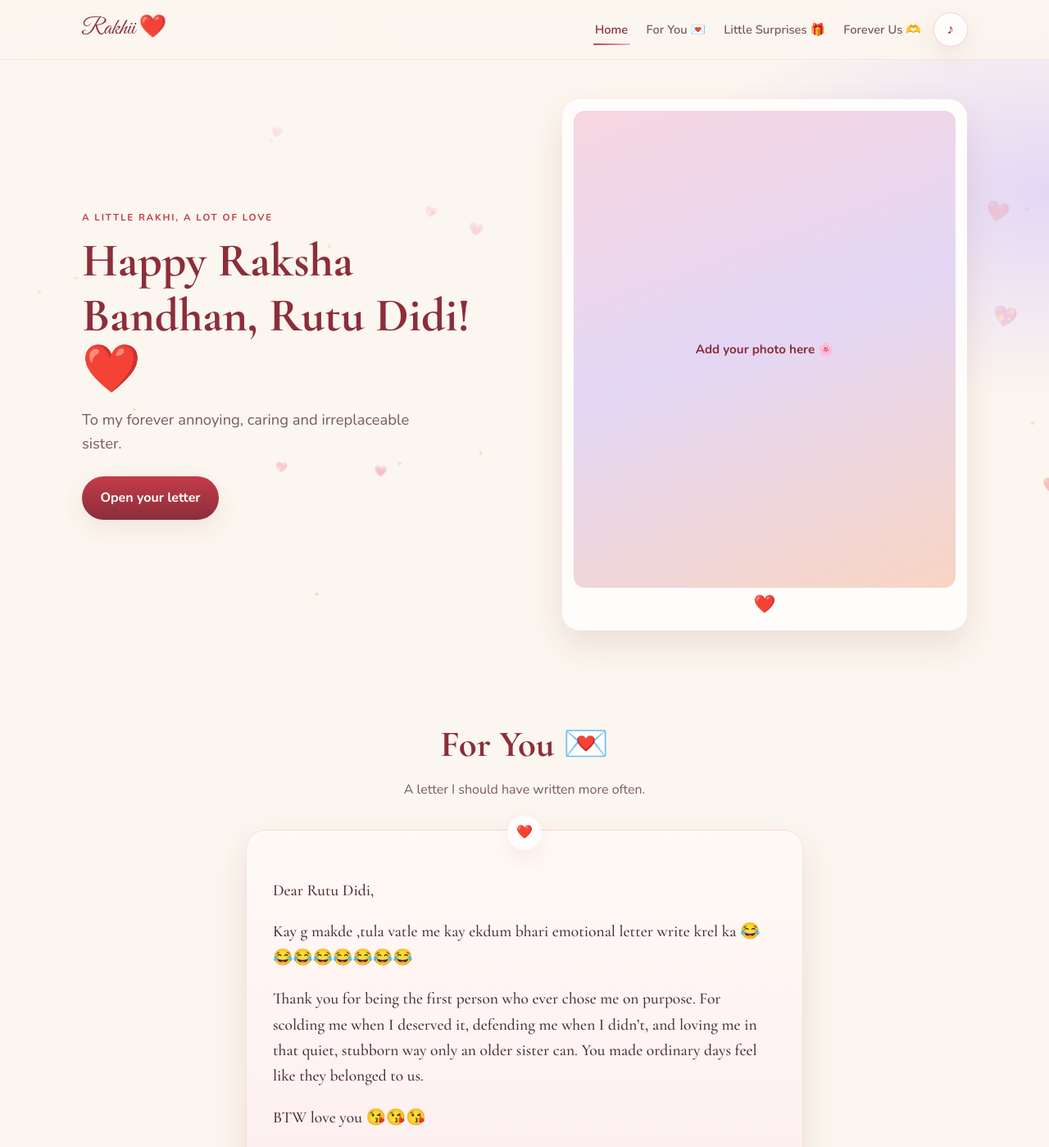
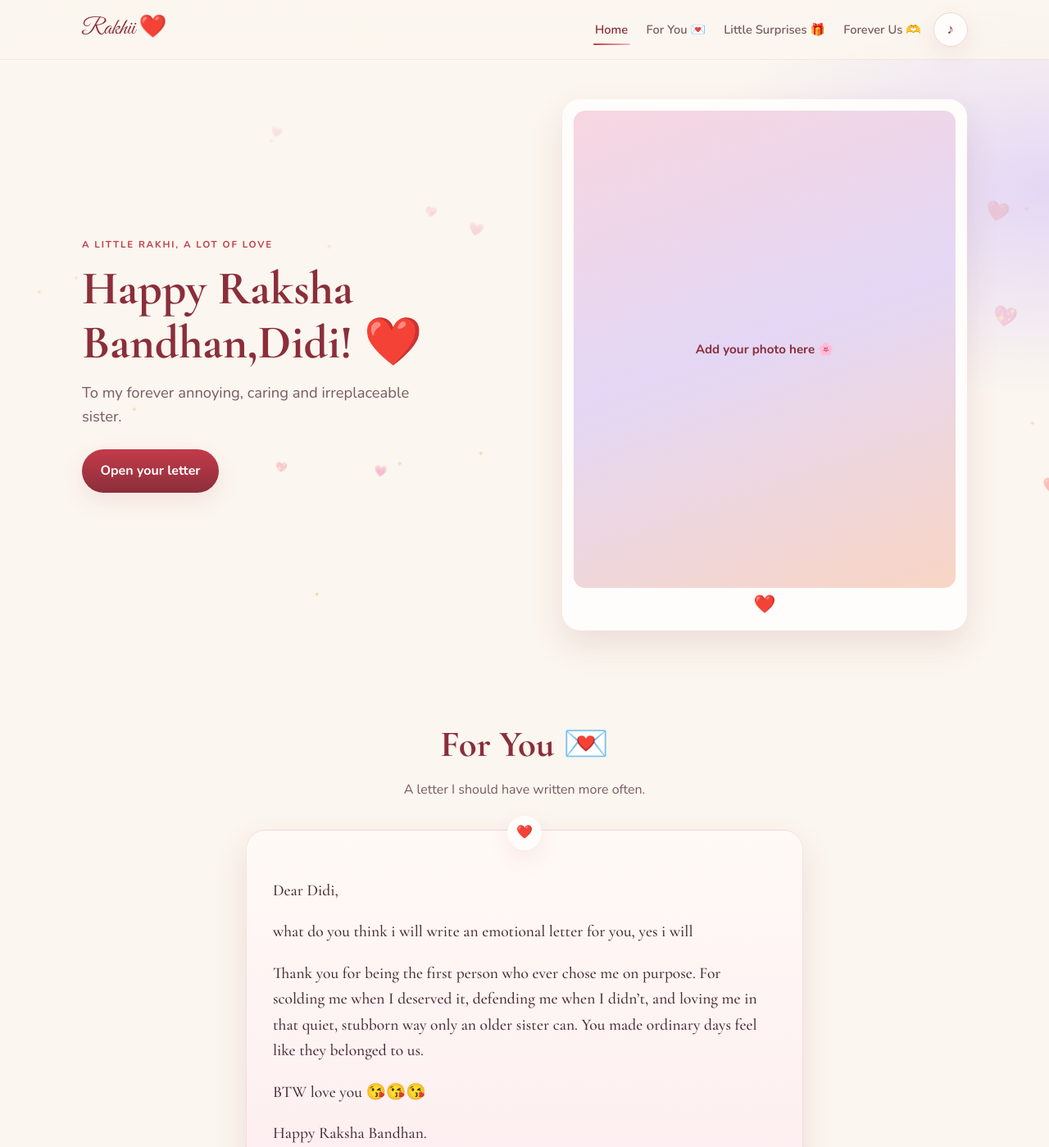
Before and after one commit to codewithvardan/Rakhi, a plain HTML site: page index.html in a window 1280 px wide. Shown: the top 1399 px of the page at 82% size. Drawn offline with nearby package versions, Linux system fonts and the light colour scheme.

Commit message:
made it demo website for now

```diff
--- a/index.html
+++ b/index.html
@@ -61,7 +61,7 @@
     <section id="home" class="section hero">
       <div class="hero-text">
         <p class="eyebrow">A little rakhi, a lot of love</p>
-        <h1>Happy Raksha Bandhan, Rutu Didi! ❤️</h1>
+        <h1>Happy Raksha Bandhan,Didi! ❤️</h1>
         <p class="hero-sub">To my forever annoying, caring and irreplaceable sister.</p>
         <a class="btn" href="#for-you">Open your letter</a>
       </div>
@@ -80,10 +80,9 @@
       </header>
       <article class="letter-card">
         <span class="letter-seal" aria-hidden="true">❤️</span>
-        <p class="letter-dear">Dear Rutu Didi,</p>
+        <p class="letter-dear">Dear Didi,</p>
         <p>
-          Kay g makde ,tula vatle me kay ekdum bhari emotional letter write krel ka
-          😂😂😂😂😂😂😂😂
+          what do you think i will write an emotional letter for you, yes i will
         </p>
         <p>
           Thank you for being the first person who ever chose me on purpose. For scolding me when
```
